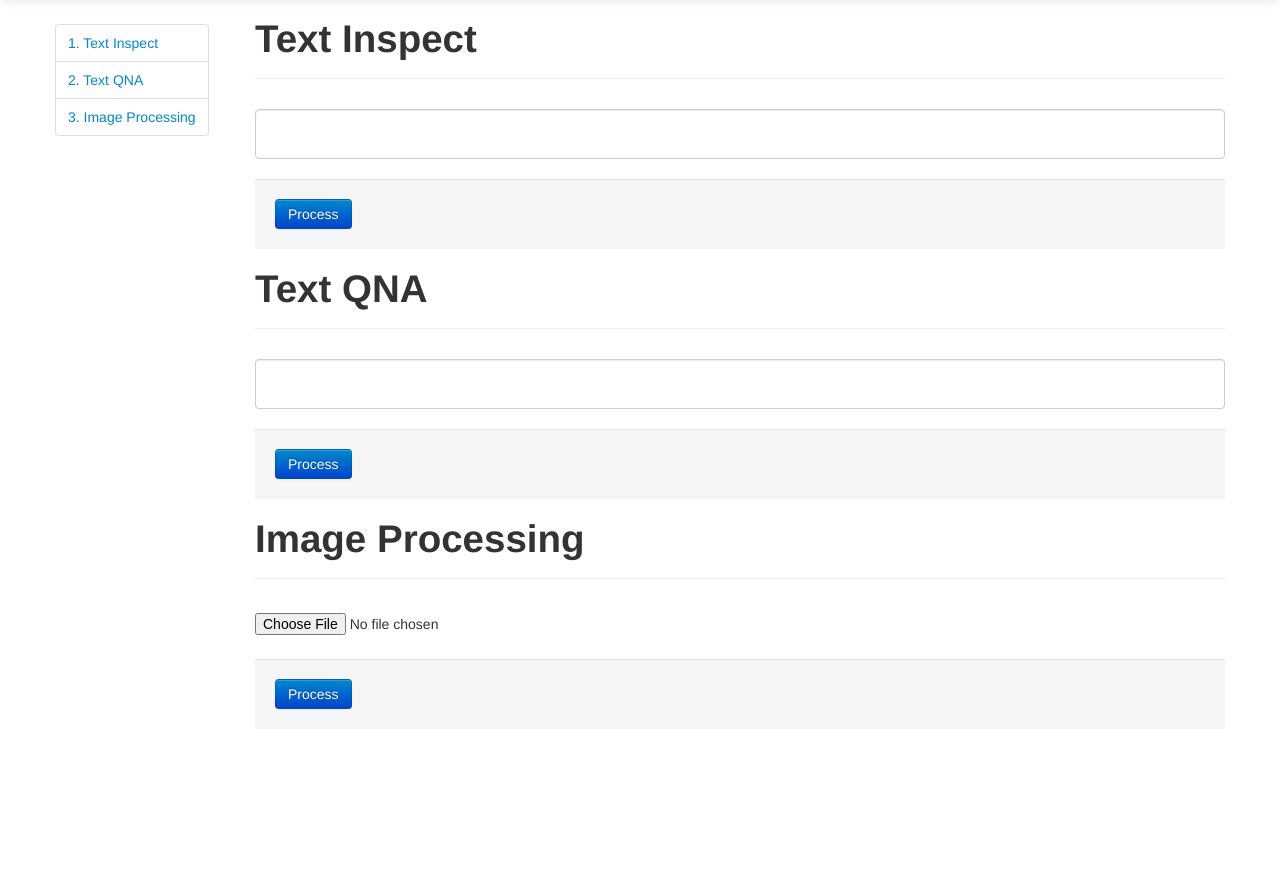
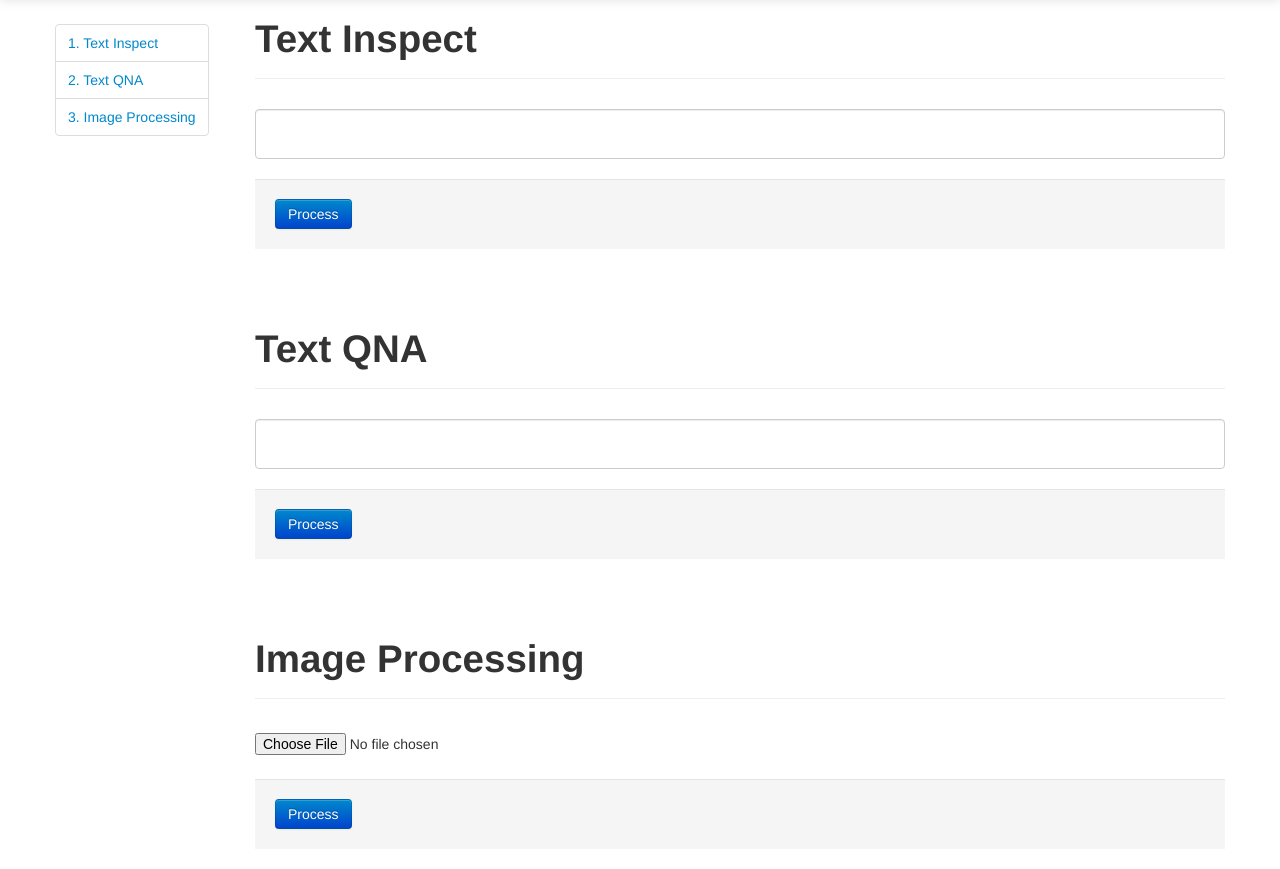
Before and after one commit to MrLeeTeam/MrleeDemo, a Flask app: page / in a window 1280 px wide. Shown: the part 41-910 px from the top of the page. Before the commit the page ends 752 px from the top, so only its background shows below. Run offline with Flask 2, Linux system fonts and the light colour scheme; some libraries are stand-ins or nearby versions.

Commit message:
modify entire styles

```diff
--- a/static/style.css
+++ b/static/style.css
@@ -1,18 +1,5 @@
-.bold {
-    font-weight: bold;
-}
-
-.blue {
-    color: blue;
-}
-
-.title {
-    font-size:11pt;
-    font-weight:bold;
-    margin-top:20px;
-    margin-bottom:5px;
-}
-
-#wrap {
-    margin-top:40px;
-}
+.bold {font-weight: bold;}
+.blue {color: blue;}
+.title {font-size:11pt;font-weight:bold;margin-top:20px;margin-bottom:5px;}
+#wrap {}
+section.itembox {padding-top:40px;}
--- a/templates/main.html
+++ b/templates/main.html
@@ -30,7 +30,7 @@
     <div class="container" id="wrap">
         <div class="row-fluid">
             <div class="span2">
-                <div class="row-fluid">
+                <div class="row-fluid" style="padding-top:40px;">
                     <ul id="navbar2" class="nav nav-tabs nav-stacked" style="position:fixed; margin-top:25px;">
                         <li>
                             <a href="#s_text">
@@ -51,7 +51,7 @@
                 </div>
             </div>
             <div class="span10" class="contents">
-                <section id="s_text">
+                <section id="s_text" class="itembox">
                     <div class="page-header">
                         <h1>Text Inspect</h1>
                     </div>
@@ -66,7 +66,7 @@
 
                     </div>
                 </section>
-                <section id="s_qna">
+                <section id="s_qna" class="itembox">
                     <div class="page-header">
                         <h1>Text QNA</h1>
                     </div>
@@ -81,7 +81,7 @@
 
                     </div>
                 </section>
-                <section id="s_image">
+                <section id="s_image" class="itembox">
                     <div class="page-header">
                     <h1>Image Processing</h1>
                 </div>
```
